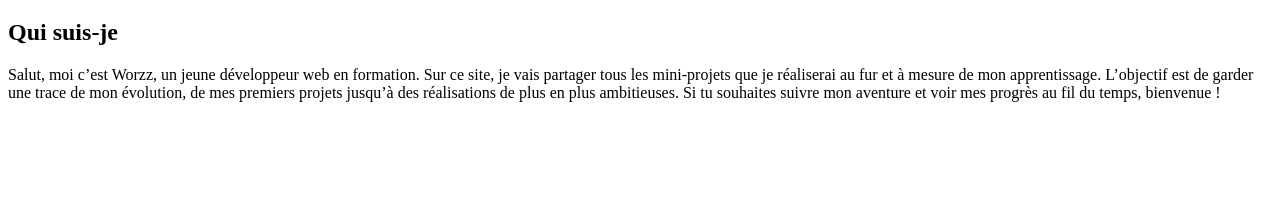
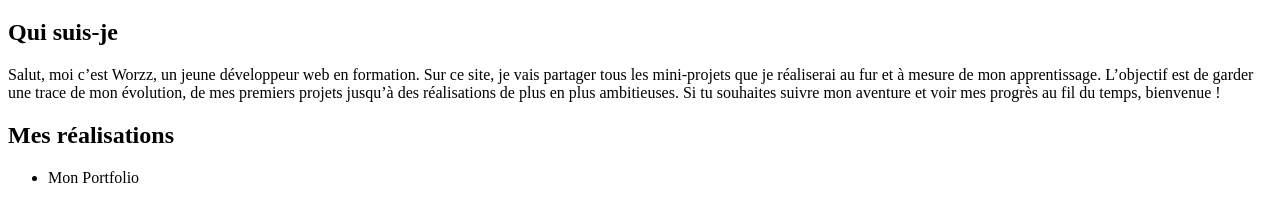
Before and after one commit to worzzdev/portfolio, a plain HTML site: page index.html in a window 1280 px wide. Shown: the part 61-282 px from the top of the page. Drawn offline with Linux system fonts and the light colour scheme.

Commit message:
Ajout de la section Mes réalisations (liste de projets)

```diff
--- a/index.html
+++ b/index.html
@@ -16,5 +16,10 @@
       plus ambitieuses. Si tu souhaites suivre mon aventure et voir mes progrès
       au fil du temps, bienvenue !
     </p>
+
+    <h2>Mes réalisations</h2>
+    <ul>
+      <li>Mon Portfolio</li>
+    </ul>
   </body>
 </html>
```
